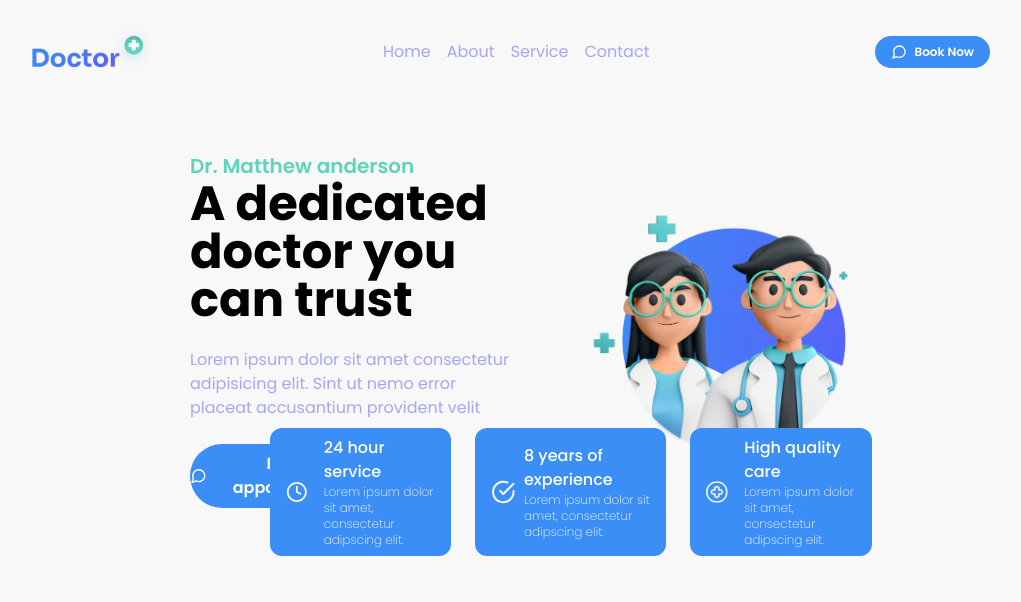
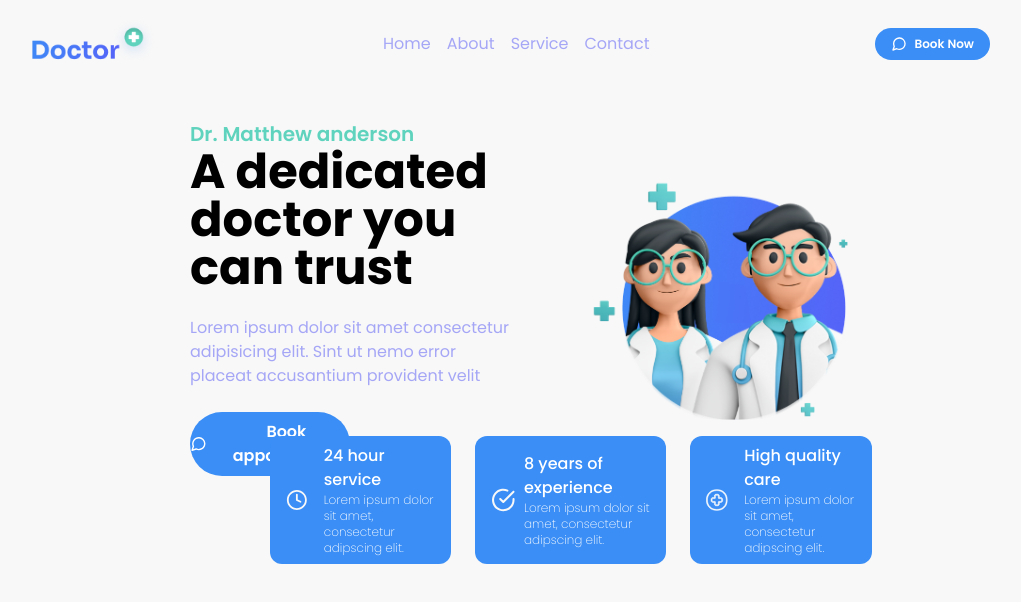
Before and after one commit to Bateyjosue/FigmaToCode-Challenge-Week1--Josue-Batey-, a React (Vite) app: page / in a window 1280 px wide. Shown: the top 602 px of the page, without its empty margins (130-1151 px from the left). Built offline with nearby package versions, Linux system fonts and the light colour scheme.

Commit message:
update configure file for style

```diff
--- a/src/index.css
+++ b/src/index.css
@@ -4,7 +4,7 @@
 
 @layer components {
   .wrapper-lg {
-    @apply  mx-auto px-40 py-6
+    @apply  mx-auto px-40
   }
 
   .wrapper-md {
--- a/tailwind.config.js
+++ b/tailwind.config.js
@@ -13,7 +13,8 @@ export default {
       'iris':'#A5A6F6',
       'secondary': '#5FD3BD',
       'gray': '#C4C4C4',
-      'white': '#fff'
+      'white': '#fff',
+      'dark-gray': '#F2F7FF'
     }
   },
   plugins: [],
```
